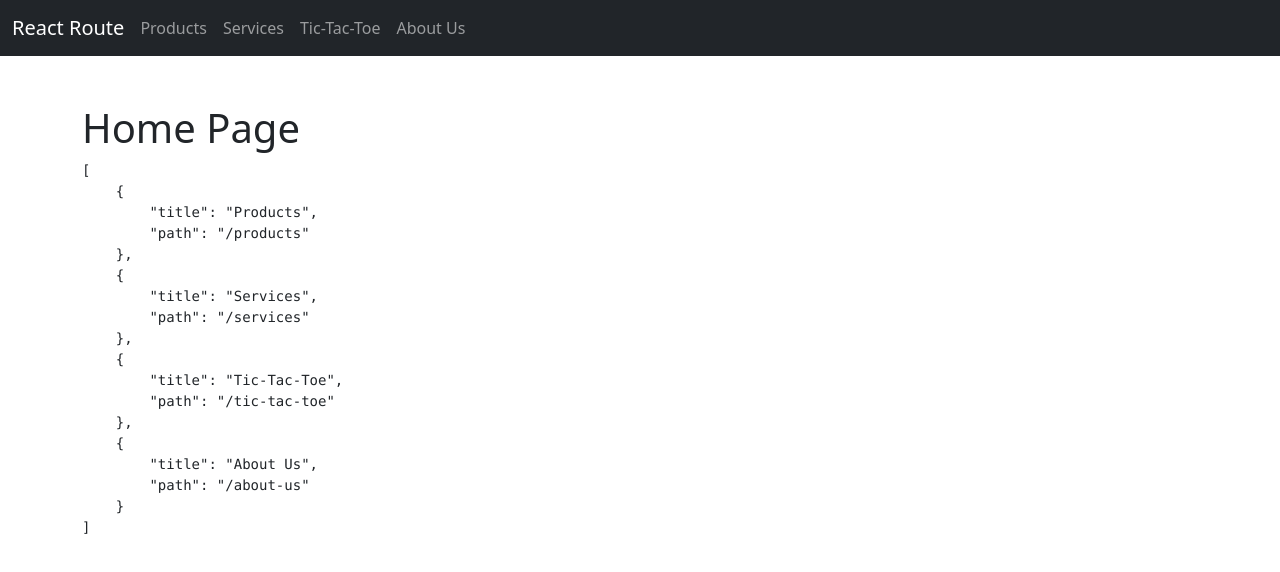
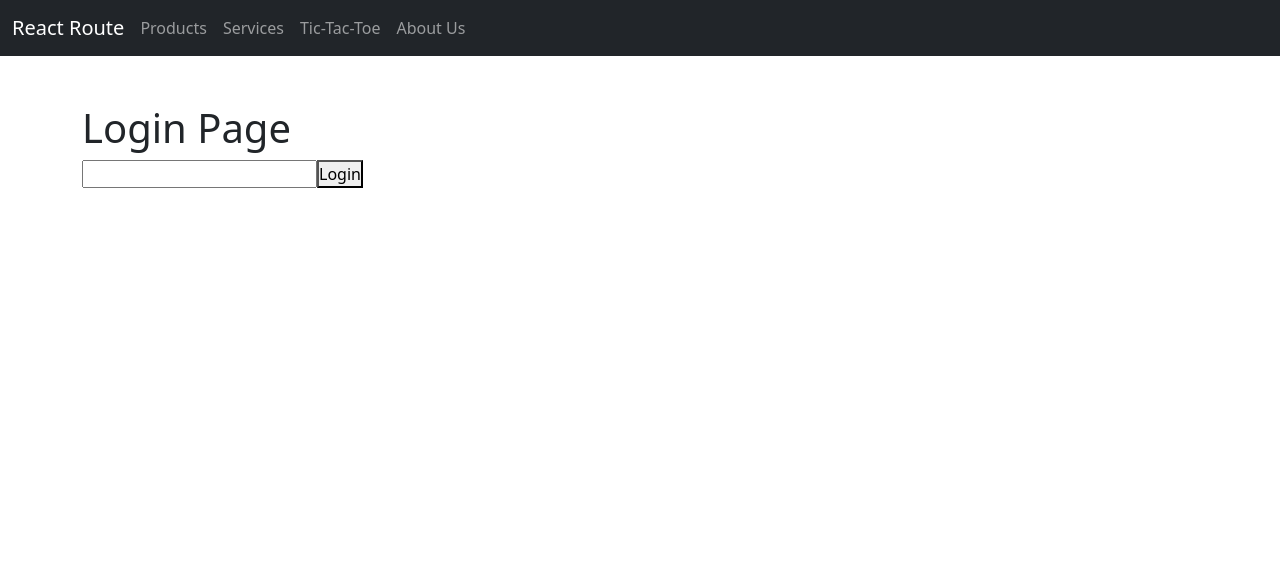
Before and after one commit to Asilbek-Bekmurodov/Pages-routing, a React (Create React App) app: page /login in a window 1280 px wide. Shown: the top 572 px of the page. Built offline with nearby package versions, Linux system fonts and the light colour scheme; the HTML template or start-up script is replaced by a standard one.

Commit message:
with RRD

```diff
--- a/src/app.jsx
+++ b/src/app.jsx
@@ -1,6 +1,15 @@
 import { Component } from "react";
+import { Route, Switch, Redirect } from "react-router-dom";
 import NavBar from "./components/navbar";
-import { AboutUs, Services, Products, TicTacToe, Home } from "./pages";
+import {
+  AboutUs,
+  Services,
+  NotFound,
+  Products,
+  TicTacToe,
+  Home,
+  Login,
+} from "./pages";
 class App extends Component {
   state = {
     routes: [
@@ -9,45 +18,26 @@ class App extends Component {
       { title: "Tic-Tac-Toe", path: "/tic-tac-toe" },
       { title: "About Us", path: "/about-us" },
     ],
-    pathname: window.location.pathname,
-  };
-
-  getPage = () => {
-    const { pathname, routes } = this.state;
-    const children = JSON.stringify(
-      routes.filter(({ path }) => path !== pathname),
-      null,
-      4
-    );
-    switch (pathname) {
-      case "/products":
-        return <Products children={children} />;
-      case "/services":
-        return <Services children={children} />;
-      case "/tic-tac-toe":
-        return <TicTacToe children={children} />;
-      case "/about-us":
-        return <AboutUs children={children} />;
-      default:
-        return <Home children={children} />;
-    }
-  };
-
-  handleRoute = (pathname) => {
-    window.history.pushState("data", pathname.toUpperCase(), pathname);
-    this.setState({ pathname });
   };
 
   render() {
-    const { routes, pathname } = this.state;
+    const { routes } = this.state;
     return (
       <>
-        <NavBar
-          pathname={pathname}
-          routes={routes}
-          onRoute={this.handleRoute}
-        />
-        <div className='container py-5'>{this.getPage()}</div>
+        <NavBar routes={routes} />
+        <div className='container py-5'>
+          <Switch>
+            <Route path='/products' component={Products} />
+            <Route path='/not-found' component={NotFound} />
+            <Route path='/services' component={Services} />
+            <Route path='/about-us' component={AboutUs} />
+            <Route path='/tic-tac-toe' component={TicTacToe} />
+            <Route path='/login' component={Login} />
+            <Route path='/' exact component={Home} />
+            <Redirect from='/dashboard' to='/login' />
+            <Redirect to='/not-found' />
+          </Switch>
+        </div>
       </>
     );
   }
--- a/src/components/navbar.jsx
+++ b/src/components/navbar.jsx
@@ -1,19 +1,17 @@
+import { Link } from "react-router-dom";
+
 const NavBar = ({ routes = [], onRoute, pathname }) => {
   return (
     <nav className='navbar navbar-dark bg-dark'>
       <div className='container-fluid'>
-        <span className='navbar-brand' onClick={() => onRoute("/")}>
+        <Link className='navbar-brand' to='/'>
           React Route
-        </span>
+        </Link>
 
         <ul className='navbar-nav me-auto mb-2 mb-md-0'>
           {routes.map(({ title, path }) => (
             <li key={path} className='nav-item'>
-              <span
-                className={`nav-link ${pathname === path ? "active" : ""}`}
-                onClick={() => onRoute(path)}
-                children={title}
-              />
+              <Link className='nav-link' to={path} children={title} />
             </li>
           ))}
         </ul>
--- a/src/index.js
+++ b/src/index.js
@@ -1,12 +1,14 @@
 import React from "react";
 import ReactDOM from "react-dom/client";
-
+import { BrowserRouter } from "react-router-dom";
 import App from "./app";
 import "bootstrap/dist/css/bootstrap.min.css";
 import "./main.css";
 const root = ReactDOM.createRoot(document.getElementById("root"));
 root.render(
   <React.StrictMode>
-    <App />
+    <BrowserRouter>
+      <App />
+    </BrowserRouter>
   </React.StrictMode>
 );
--- a/src/pages/index.jsx
+++ b/src/pages/index.jsx
@@ -1,7 +1,9 @@
 import AboutUs from "./about-us";
 import Services from "./services";
 import Products from "./products";
+import NotFound from "./not-found";
 import TicTacToe from "./tic-tac-toe";
 import Home from "./home";
+import Login from "./login";
 
-export { AboutUs, Services, Products, TicTacToe, Home };
+export { AboutUs, Services, Products, TicTacToe, Home, NotFound, Login };
--- /dev/null
+++ b/src/pages/login.jsx
@@ -0,0 +1,14 @@
+import { Link } from "react-router-dom";
+const Login = () => {
+  return (
+    <div>
+      <h1>Login Page</h1>
+      <form action=''>
+        <input type='text' />
+        <button>Login</button>
+      </form>
+    </div>
+  );
+};
+
+export default Login;
--- /dev/null
+++ b/src/pages/not-found.jsx
@@ -0,0 +1,11 @@
+import { Link } from "react-router-dom";
+const NotFound = () => {
+  return (
+    <div>
+      <h1>Not Found Page</h1>
+      <Link to='/tic-tac-toe'>TO GAME</Link>
+    </div>
+  );
+};
+
+export default NotFound;
```
Also changed, not shown: 1 other file (tests, documents, lock files or other folders).
